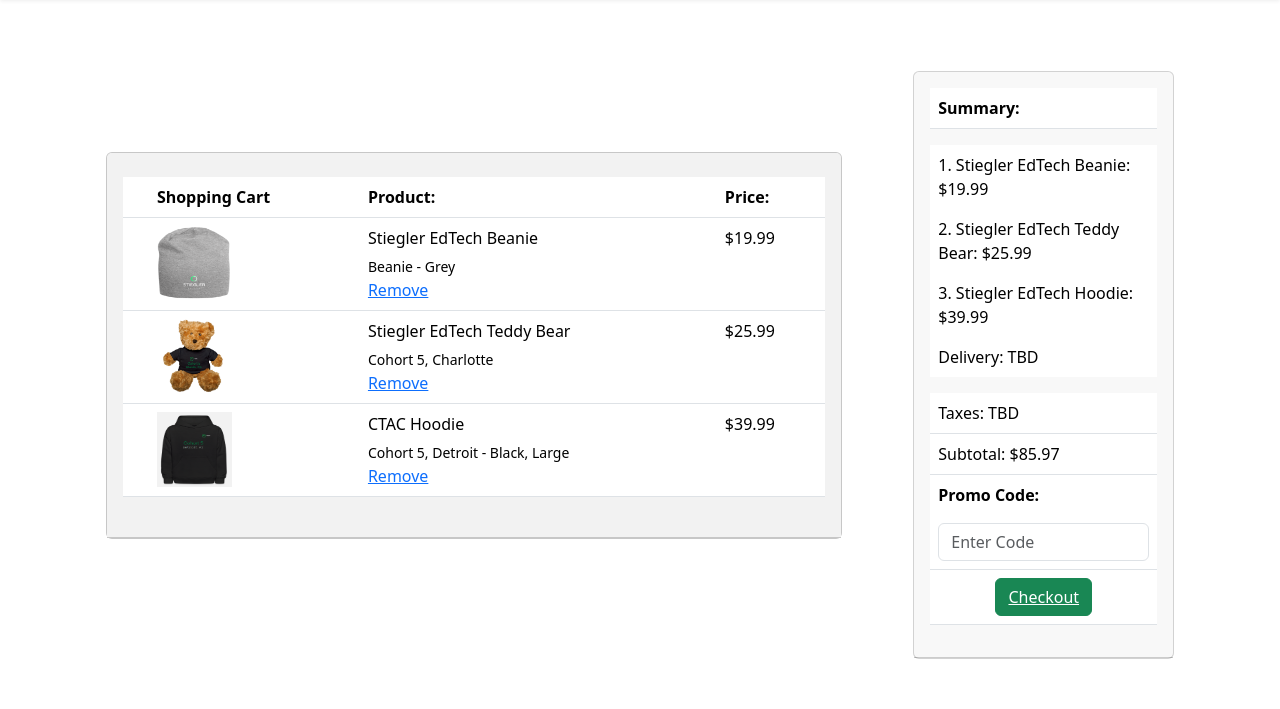
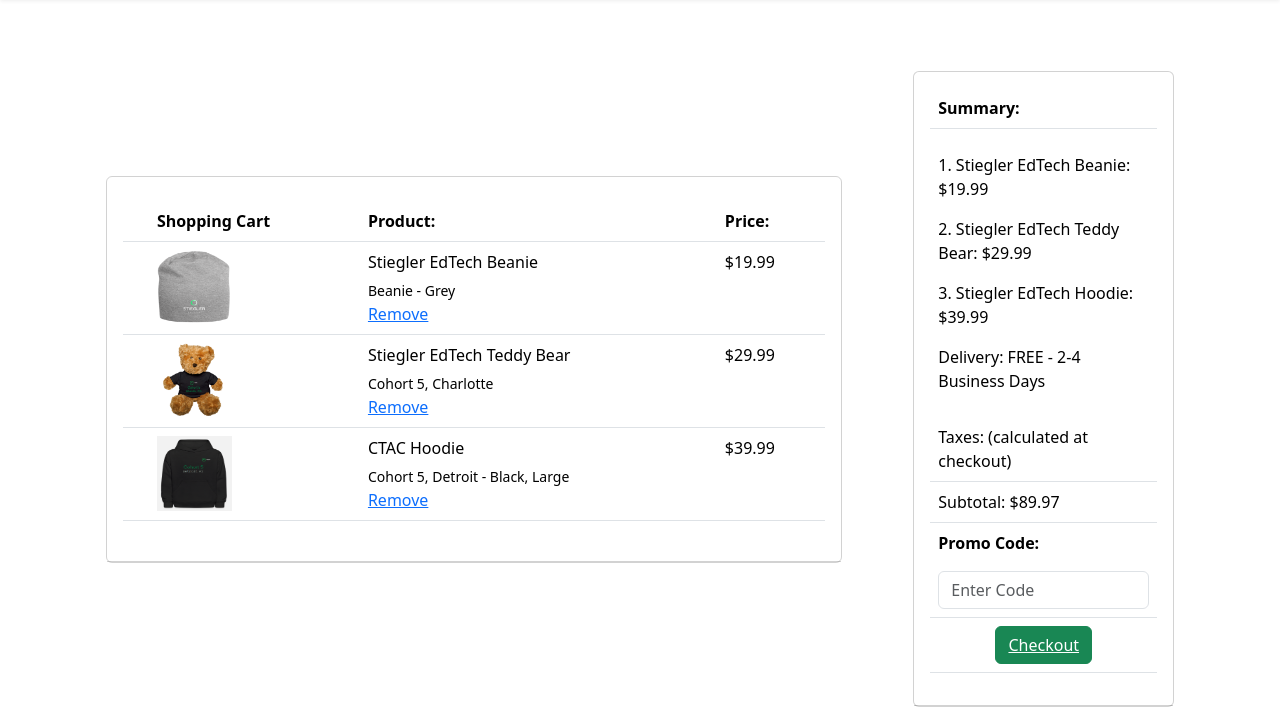
Before and after one commit to GitKevinH/Tech-Tribe-Webpages-Project, a plain HTML site: page shopping-cart.html in a window 1280 px wide. Shown: the part 114-823 px from the top of the page. Drawn offline with nearby package versions, Linux system fonts and the light colour scheme.

Commit message:
changed background color to transparent

```diff
--- a/shopping-cart.html
+++ b/shopping-cart.html
@@ -83,8 +83,8 @@
       <div class="container py-5">
                <div class="row d-flex justify-content-around align-items-center my-4">
                  <div class="col-md-8">
-                   <div class="card mb-5" style="background-color: #f2f2f2;">
-                     <div class="card-header py-4" style="background-color: #f2f2f2;">
+                   <div class="card mb-5" style="background-color: transparent;">
+                     <div class="card-header py-4" style="background-color: transparent;">
                        <table class="table">
                          <thead class="table-bordered border-top-0">
                            <tr>
@@ -119,7 +119,7 @@
                                <a href="" class="remove">Remove</a>
                              </div>
                            </td>
-                             <td>$25.99</td>
+                             <td>$29.99</td>
                            </tr>
                            <tr>
                              <td> </td>
@@ -141,7 +141,7 @@
                      </div>
                      <div class="col-md-3">
                       <div class="card mb-2">
-                        <div class="card-header py-3">
+                        <div class="card-header py-3" style="background-color: transparent;">
                           <table class="table">
                             <tr>
                               <th>Summary:</th>
@@ -151,21 +151,21 @@
                               <td>1. Stiegler EdTech Beanie: $19.99</td>
                             </tr>
                             <tr>
-                              <td>2. Stiegler EdTech Teddy Bear: $25.99</td>
+                              <td>2. Stiegler EdTech Teddy Bear: $29.99</td>
                             </tr>
                             <tr>
                               <td>3. Stiegler EdTech Hoodie: $39.99</td>
                             </tr>
                             <tr>
-                              <td>Delivery: TBD</td>
+                              <td>Delivery: FREE - 2-4 Business Days</td>
                             </tr>
                           </table>
                             <table class="table">
                             <tr>
-                              <td>Taxes: TBD</td>
+                              <td>Taxes: (calculated at checkout)</td>
                             </tr>
                             <tr>
-                              <td>Subtotal: $85.97</td>
+                              <td>Subtotal: $89.97</td>
                             </tr>
                             <tr>
                               <th>
```
Also changed, not shown: detroitbear.html (+0 -1 lines).
